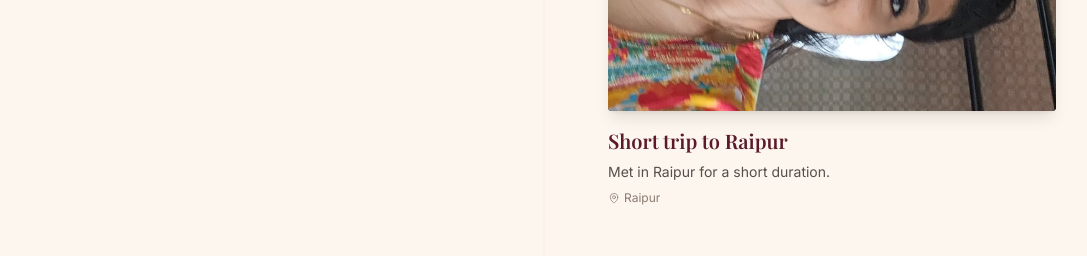
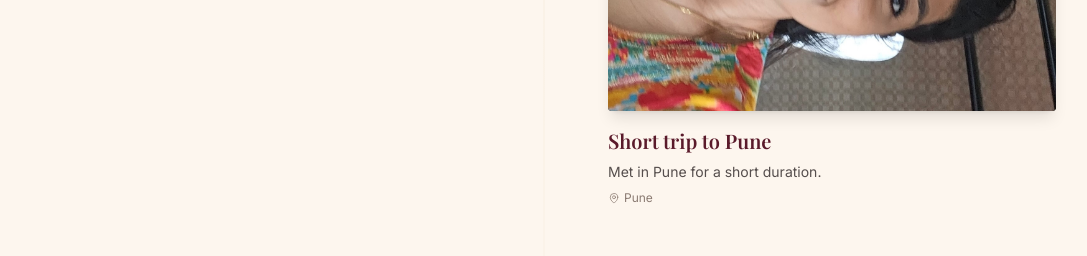
Before and after one commit to harshkatakwar/24months-bkp, a Next.js app: page / in a window 1280 px wide. Shown: the part 8240-8496 px from the top of the page, without its empty margins (96-1183 px from the left). Built offline with nearby package versions, Linux system fonts and the light colour scheme; a web font is replaced by a local one.

Commit message:
Update location to Pune

```diff
--- a/data/timeline.ts
+++ b/data/timeline.ts
@@ -31,11 +31,11 @@ export const timelineEntries: TimelineEntry[] = [
   },
   {
     date: "2024-11-27",
-    title: "Short trip to Raipur",
-    caption: "Met in Raipur for a short duration.",
-    location: "Raipur",
+    title: "Short trip to Pune",
+    caption: "Met in Pune for a short duration.",
+    location: "Pune",
     image: "/photos/Snapchat-2122597157.jpg",
-    alt: "Memory in Raipur"
+    alt: "Memory in Pune"
   },
   {
     date: "2025-01-25",
```
